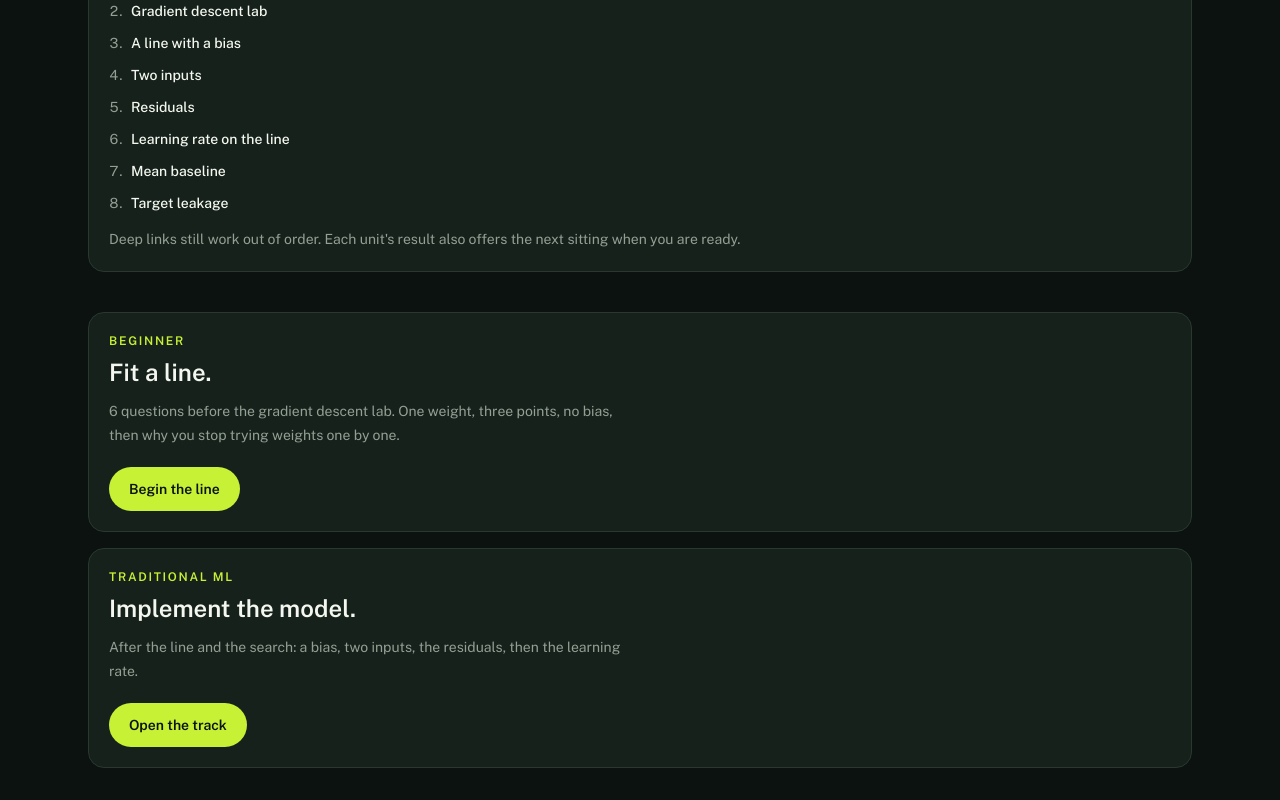
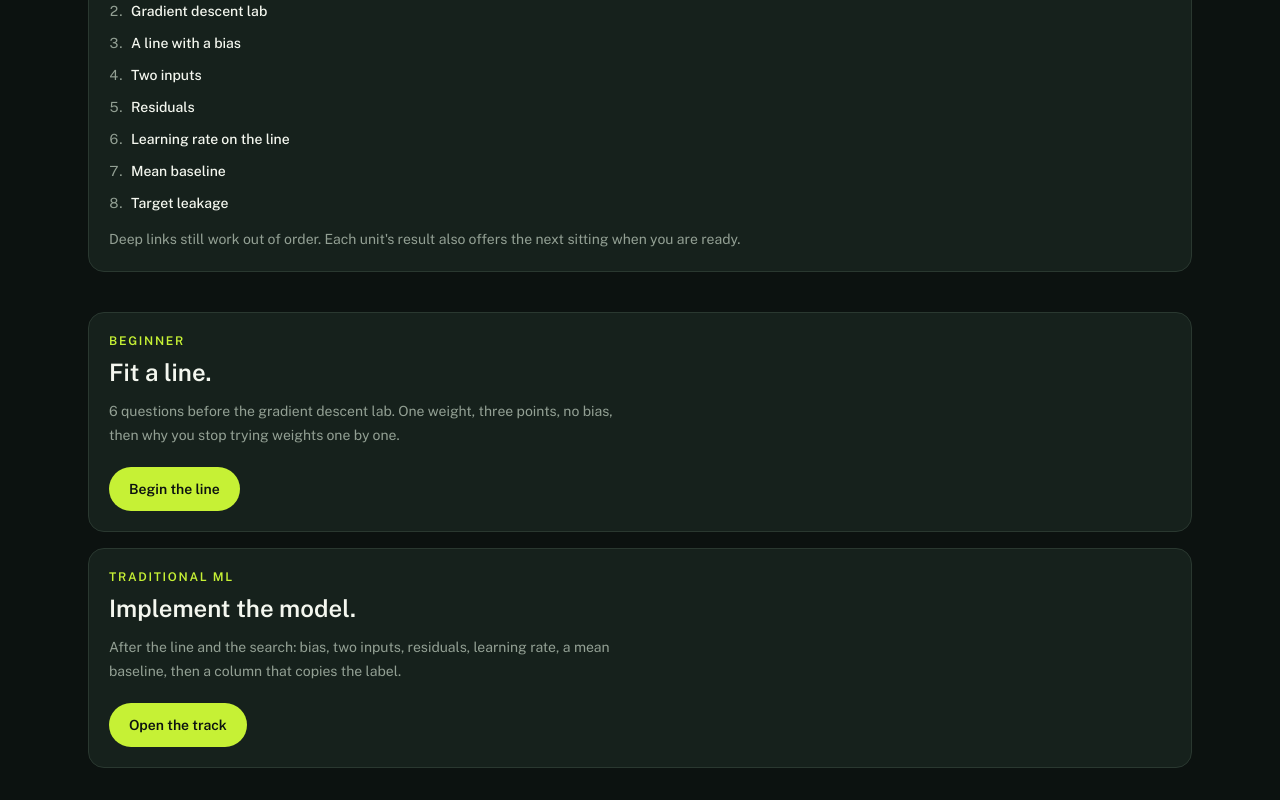
Before and after one commit to Brohammad/atlas, a Next.js app: page / in a window 1280 px wide. Shown: the part 1006-1806 px from the top of the page. Built offline with nearby package versions, Linux system fonts and the light colour scheme.

Commit message:
fix(home): describe the track through baseline and leakage
The track door still stopped at the learning rate.

```diff
--- a/components/web-page.tsx
+++ b/components/web-page.tsx
@@ -186,7 +186,7 @@ function TrackDoor({
       <p className="mt-3 max-w-lg text-sm leading-6 text-muted">
         {open && run
           ? `${regCleared(run)} of ${regressionStations.length} cleared. This unit is the line with a bias, the partial, and the step you write.`
-          : "After the line and the search: a bias, two inputs, the residuals, then the learning rate."}
+          : "After the line and the search: bias, two inputs, residuals, learning rate, a mean baseline, then a column that copies the label."}
       </p>
       <div className="mt-5 flex flex-wrap gap-3">
         <button className={cta} type="button" onClick={onOpen}>
```
